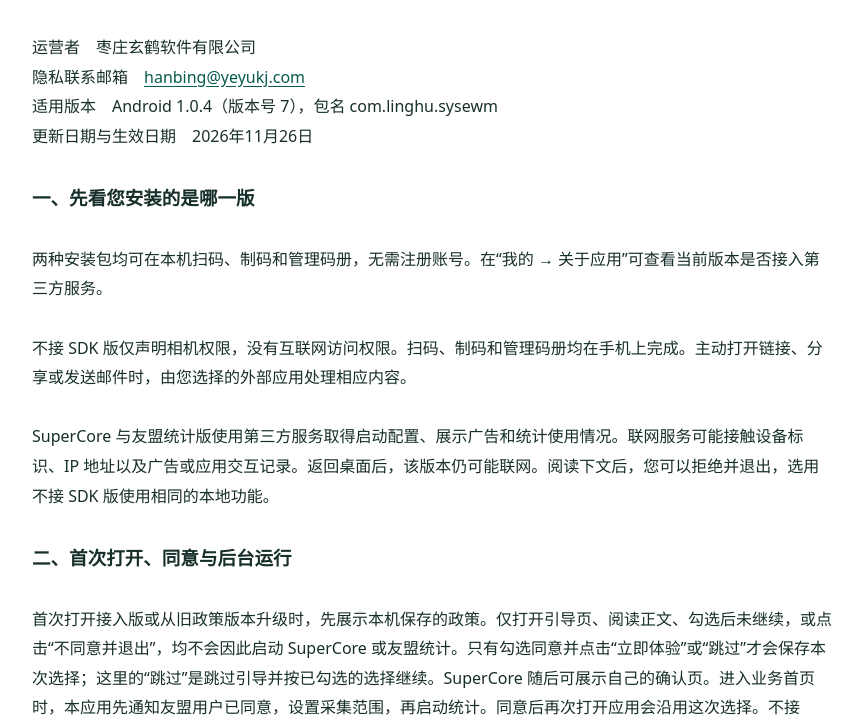
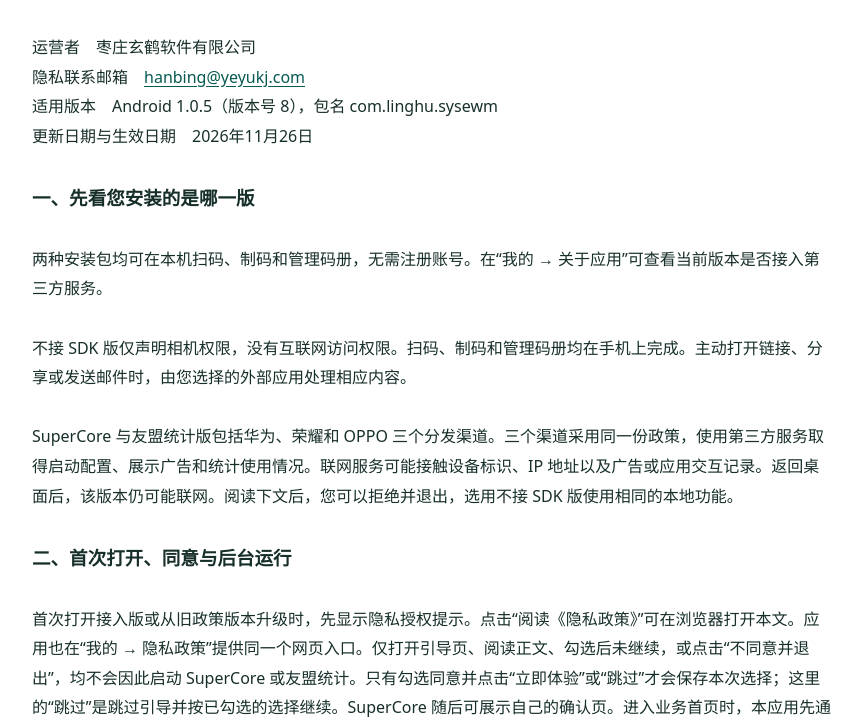
Before and after one commit to hjccsrhaq/good, a plain HTML site: page docs/onescan/index.html in a window 1280 px wide. Shown: the part 84-803 px from the top of the page, without its empty margins (208-1070 px from the left). Drawn offline with Linux system fonts and the light colour scheme.

Commit message:
更新一键扫一扫二维码 1.0.5 华为、荣耀和 OPPO 的隐私政策

```diff
--- a/docs/onescan/index.html
+++ b/docs/onescan/index.html
@@ -2,7 +2,7 @@
 
 运营者　枣庄玄鹤软件有限公司
 隐私联系邮箱　<a href="mailto:hanbing@yeyukj.com">hanbing@yeyukj.com</a>
-适用版本　Android 1.0.4（版本号 7），包名 com.linghu.sysewm
+适用版本　Android 1.0.5（版本号 8），包名 com.linghu.sysewm
 更新日期与生效日期　2026年11月26日
 
 <strong>一、先看您安装的是哪一版</strong>
@@ -11,11 +11,11 @@
 
 不接 SDK 版仅声明相机权限，没有互联网访问权限。扫码、制码和管理码册均在手机上完成。主动打开链接、分享或发送邮件时，由您选择的外部应用处理相应内容。
 
-SuperCore 与友盟统计版使用第三方服务取得启动配置、展示广告和统计使用情况。联网服务可能接触设备标识、IP 地址以及广告或应用交互记录。返回桌面后，该版本仍可能联网。阅读下文后，您可以拒绝并退出，选用不接 SDK 版使用相同的本地功能。
+SuperCore 与友盟统计版包括华为、荣耀和 OPPO 三个分发渠道。三个渠道采用同一份政策，使用第三方服务取得启动配置、展示广告和统计使用情况。联网服务可能接触设备标识、IP 地址以及广告或应用交互记录。返回桌面后，该版本仍可能联网。阅读下文后，您可以拒绝并退出，选用不接 SDK 版使用相同的本地功能。
 
 <strong>二、首次打开、同意与后台运行</strong>
 
-首次打开接入版或从旧政策版本升级时，先展示本机保存的政策。仅打开引导页、阅读正文、勾选后未继续，或点击“不同意并退出”，均不会因此启动 SuperCore 或友盟统计。只有勾选同意并点击“立即体验”或“跳过”才会保存本次选择；这里的“跳过”是跳过引导并按已勾选的选择继续。SuperCore 随后可展示自己的确认页。进入业务首页时，本应用先通知友盟用户已同意，设置采集范围，再启动统计。同意后再次打开应用会沿用这次选择。不接 SDK 版可在本地提示中选择“同意并继续”或“不同意并退出”。
+首次打开接入版或从旧政策版本升级时，先显示隐私授权提示。点击“阅读《隐私政策》”可在浏览器打开本文。应用也在“我的 → 隐私政策”提供同一个网页入口。仅打开引导页、阅读正文、勾选后未继续，或点击“不同意并退出”，均不会因此启动 SuperCore 或友盟统计。只有勾选同意并点击“立即体验”或“跳过”才会保存本次选择；这里的“跳过”是跳过引导并按已勾选的选择继续。SuperCore 随后可展示自己的确认页。进入业务首页时，本应用先通知友盟用户已同意，设置采集范围，再启动统计。同意后再次打开应用会沿用这次选择。不接 SDK 版可在本地提示中选择“同意并继续”或“不同意并退出”。
 
 退出扫码页面或切到后台时，应用释放相机。扫码业务不会在后台读取剪贴板、扫描其他应用或查询整机应用清单。扫码和制码不需要了解其他应用的安装、更新或卸载情况。接入版限制第三方组件通过本应用上下文登记这些系统事件，并移除了查找所有桌面应用的声明。为取得广告标识，接入版仅对相应设备厂商的标识服务保留定向查询。
 
@@ -58,7 +58,7 @@ SuperCore 与友盟统计版使用第三方服务取得启动配置、展示广
 <a href="https://developer.huawei.com/consumer/cn/doc/HMSCore-Guides/whale-hong-kinetic-energy-sdk-privacy-statement-0000001658283582">https://developer.huawei.com/consumer/cn/doc/HMSCore-Guides/whale-hong-kinetic-energy-sdk-privacy-statement-0000001658283582</a>
 <a href="https://developer.honor.com/cn/kitdoc?category=%E5%9F%BA%E7%A1%80%E6%9C%8D%E5%8A%A1&amp;docId=privacy.md&amp;kitId=11030&amp;navigation=guides">https://developer.honor.com/cn/kitdoc?category=%E5%9F%BA%E7%A1%80%E6%9C%8D%E5%8A%A1&amp;docId=privacy.md&amp;kitId=11030&amp;navigation=guides</a>
 
-接入版的广告匹配可能使用设备标识和广告交互信息。未展示某家广告时，该组件仍可能取得配置。若您不希望接受统计或广告处理，可以使用不接 SDK 版。对于向其他个人信息处理者提供信息、处理敏感个人信息等依法需要单独同意的情形，我们应另行告知并取得单独同意。
+接入版的广告匹配可能使用设备标识和广告交互信息。未展示某家广告时，该组件仍可能取得配置。主动打开推广链接可能进入外部页面或应用商店。请在了解被推广应用的运营者、权限和用途后自行决定是否下载。若您不希望接受统计或广告处理，可以使用不接 SDK 版。对于向其他个人信息处理者提供信息、处理敏感个人信息等依法需要单独同意的情形，我们应另行告知并取得单独同意。
 
 <strong>五、手机权限与用途</strong>
 
```
